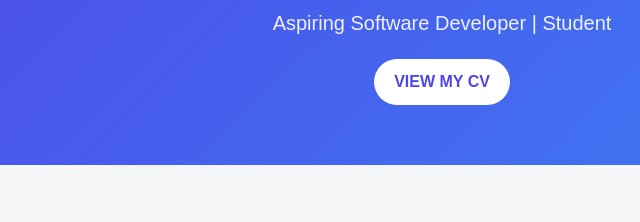
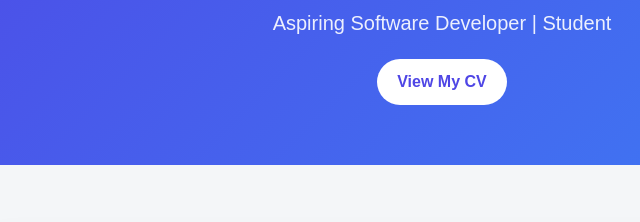
Before and after one commit to tushar4343w/portfolio, a plain HTML site: page index.html in a window 1280 px wide. Shown: the part 219-441 px from the top of the page, 198-838 px from the left. Drawn offline with Linux system fonts and the light colour scheme.

Commit message:
Fix HTML formatting and add target to CV link

```diff
--- a/index.html
+++ b/index.html
@@ -23,7 +23,9 @@
 <header class="main-header">
     <h1>Tushar Karar</h1>
     <p>Aspiring Software Developer | Student</p>
-    <a href="Tushar_final.pdf" class="btn" download>VIEW MY CV</a>
+   <a href="Tushar_final.pdf" class="btn" target="_blank">
+    View My CV
+</a>
 
 </header>
 
```
